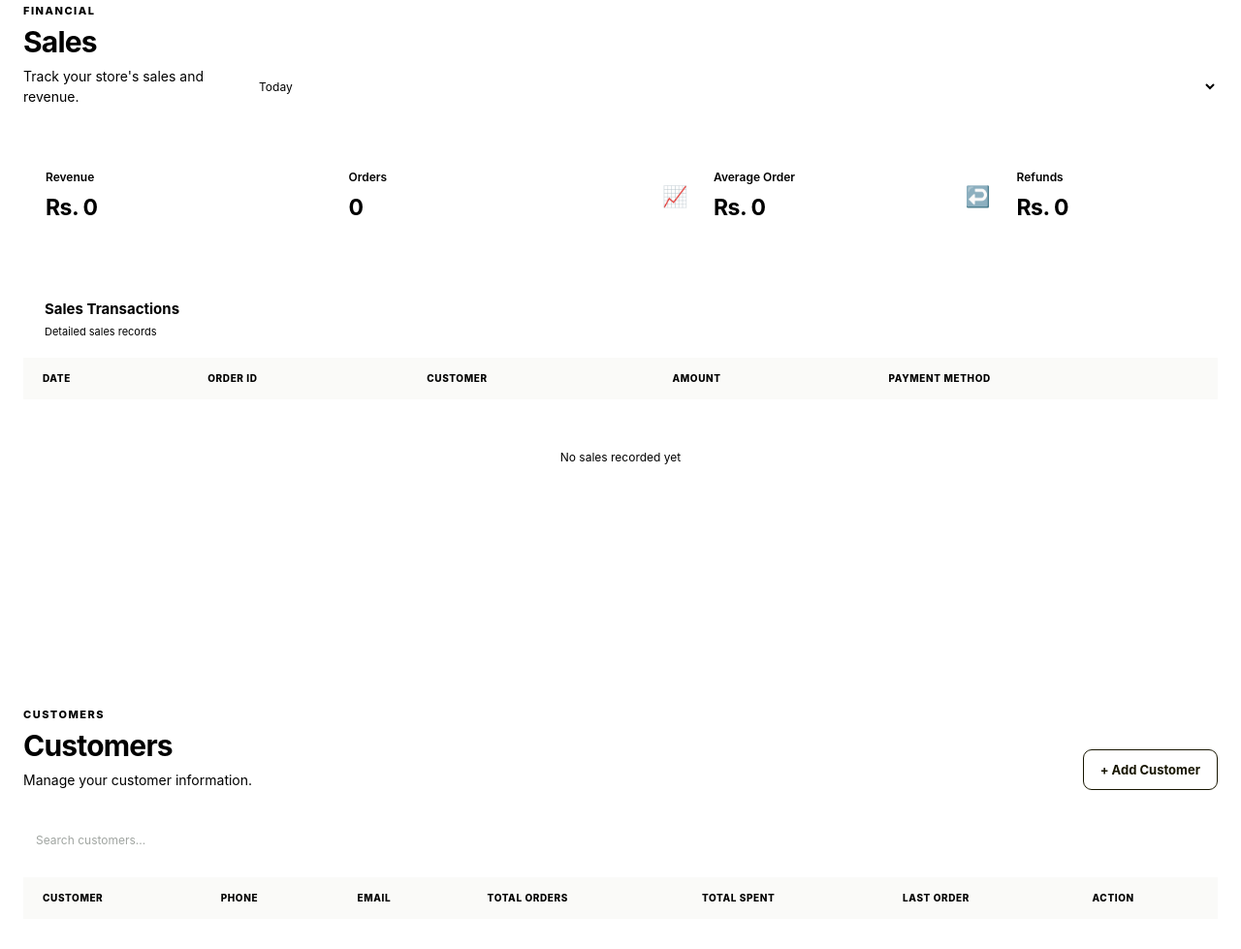
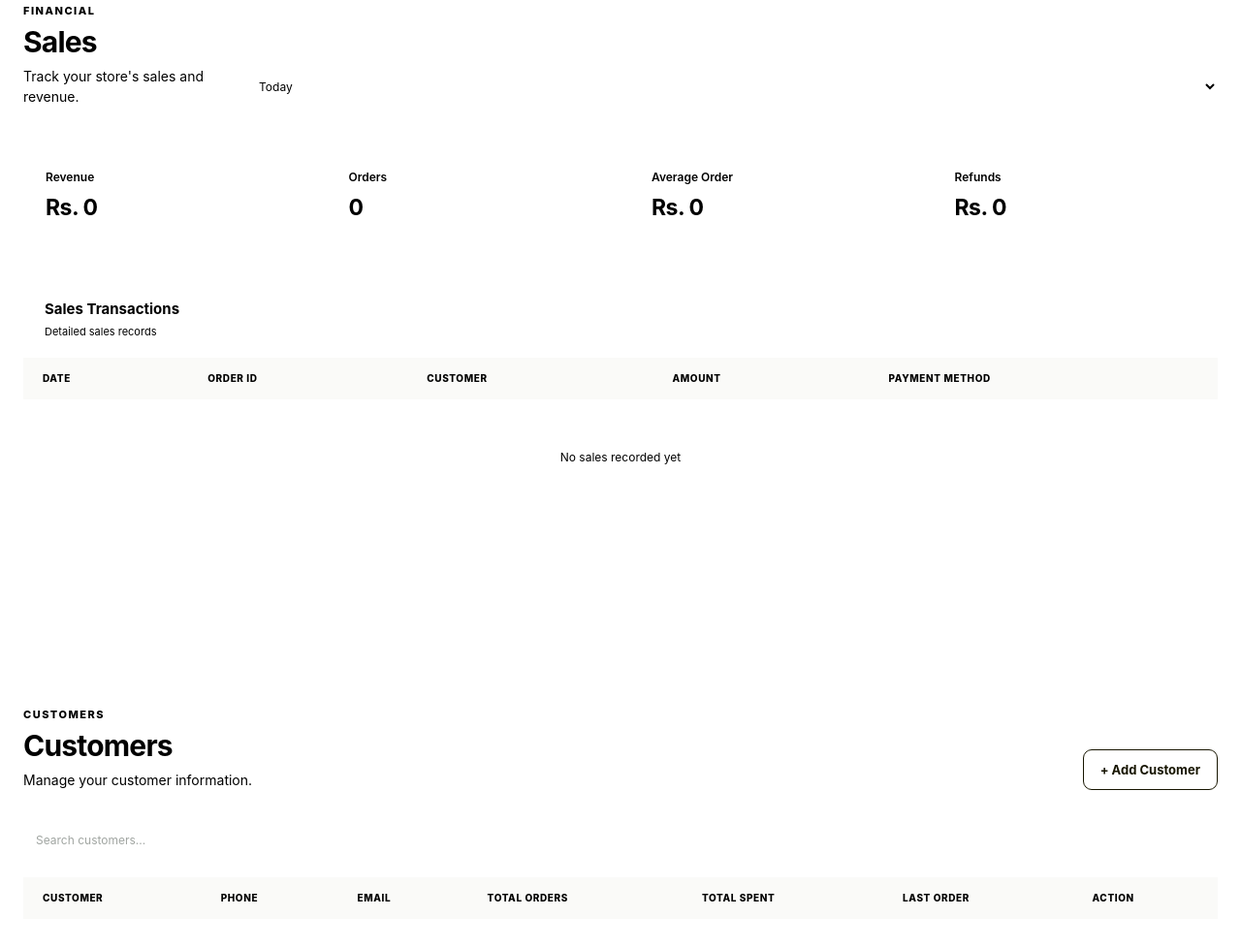
Before and after one commit to khanalsushil226-del/data, a plain HTML site: page index.html in a window 1280 px wide. Shown: the part 2618-3597 px from the top of the page at 97% size. Drawn offline with Linux system fonts and the light colour scheme; a script that the page names is missing.

Commit message:
making clean

```diff
--- a/index.html
+++ b/index.html
@@ -363,7 +363,7 @@
                 </div>
 
                 <div class="stat-card">
-                    <div class="stat-icon">📈</div>
+
                     <div>
                         <span>Average Order</span>
                         <h2 id="averageOrder">Rs. 0</h2>
@@ -371,7 +371,7 @@
                 </div>
 
                 <div class="stat-card">
-                    <div class="stat-icon">↩️</div>
+
                     <div>
                         <span>Refunds</span>
                         <h2 id="refunds">Rs. 0</h2>
```
